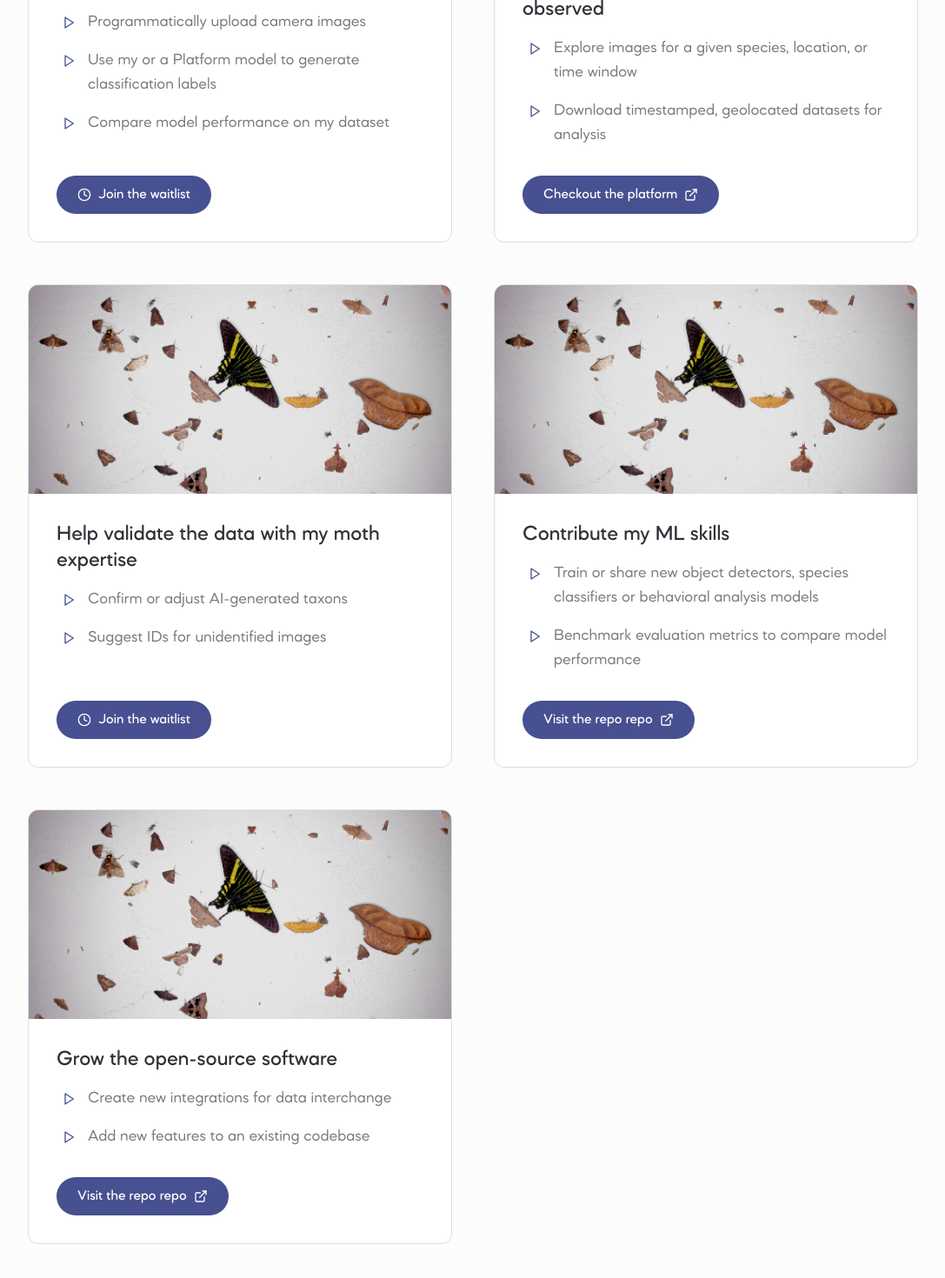
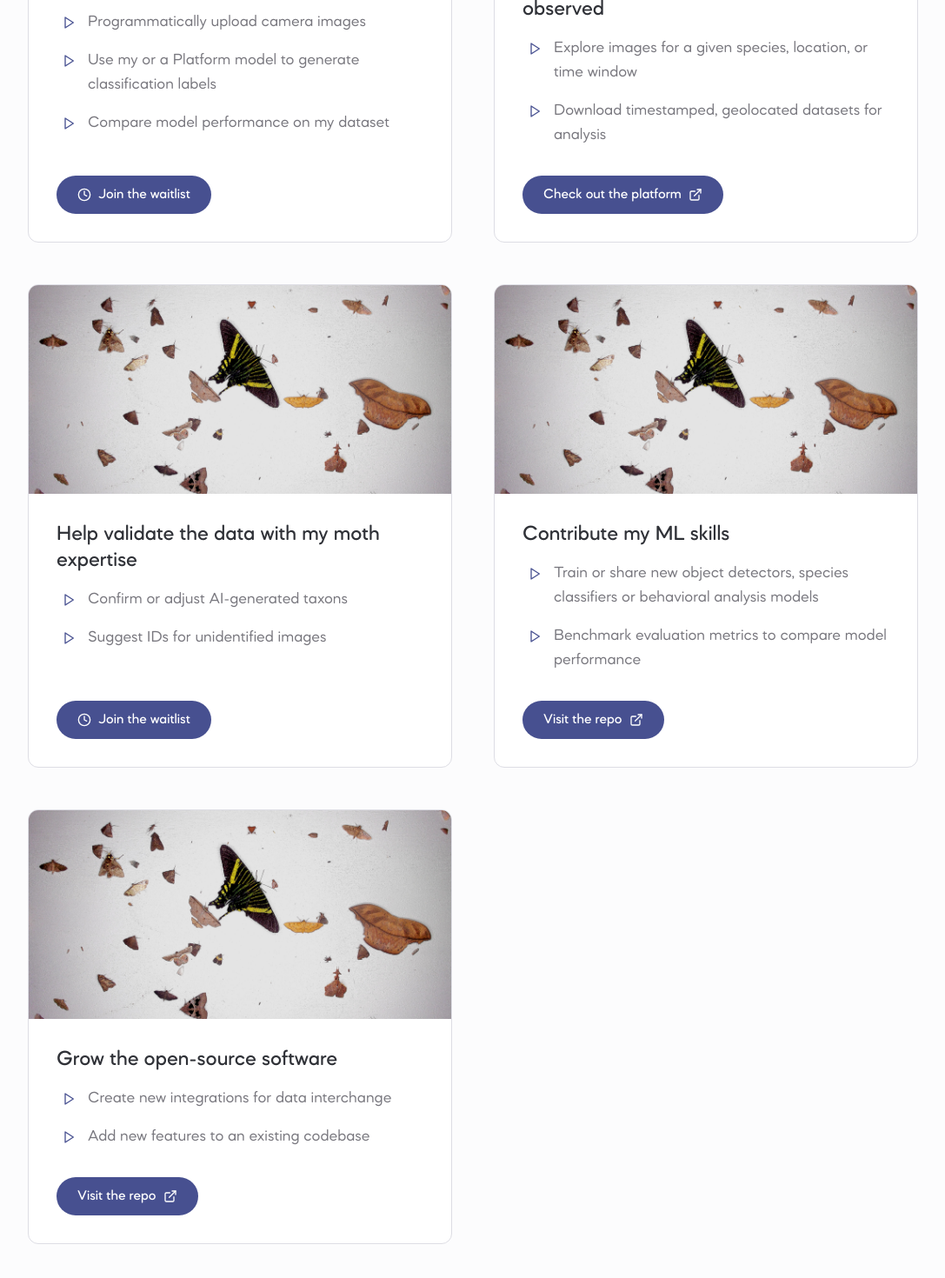
Before and after one commit to RolnickLab/antenna-landing-page, a Next.js app: page / in a window 1280 px wide. Shown: the part 3342-4812 px from the top of the page at 87% size, without its empty margins (96-1183 px from the left). Built offline with nearby package versions, Linux system fonts and the light colour scheme.

Commit message:
Fix typo

```diff
--- a/app/page.tsx
+++ b/app/page.tsx
@@ -165,7 +165,7 @@ export default function Home() {
                 target="_blank"
                 rel="noopener noreferrer"
               >
-                Checkout the platform{" "}
+                Check out the platform{" "}
                 <ExternalLinkIcon className="h-4 w-4 ml-2" />
               </a>
             </Card>
@@ -196,8 +196,7 @@ export default function Home() {
                 target="_blank"
                 rel="noopener noreferrer"
               >
-                Visit the repo repo{" "}
-                <ExternalLinkIcon className="h-4 w-4 ml-2" />
+                Visit the repo <ExternalLinkIcon className="h-4 w-4 ml-2" />
               </a>
             </Card>
             <Card
@@ -213,8 +212,7 @@ export default function Home() {
                 target="_blank"
                 rel="noopener noreferrer"
               >
-                Visit the repo repo{" "}
-                <ExternalLinkIcon className="h-4 w-4 ml-2" />
+                Visit the repo <ExternalLinkIcon className="h-4 w-4 ml-2" />
               </a>
             </Card>
           </div>
```
